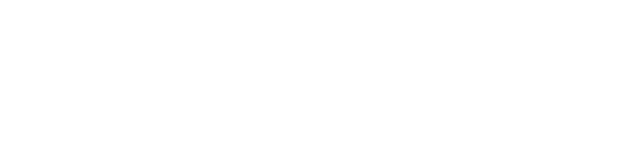
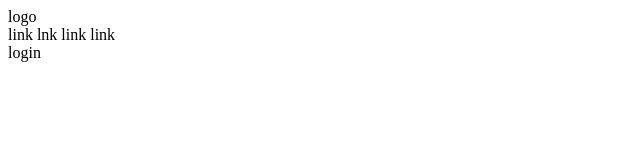
Before and after one commit to DarioEsposito89/htmlcss-struttura-discord, a plain HTML site: page index.html in a window 1280 px wide. Shown: the whole page, without its empty margins (0-640 px from the left). Drawn offline with Linux system fonts and the light colour scheme.

Commit message:
completato nav in header

```diff
--- a/index.html
+++ b/index.html
@@ -9,7 +9,19 @@
     <body>
         <header>
             <div class="header-container">
-
+                <nav>
+                    <div class="nav-container">
+                        <div class="logo">
+                            logo
+                        </div>
+                        <div class="secondo">
+                             link lnk link link
+                        </div>
+                        <div class="login">
+                            login
+                        </div>
+                    </div>
+                </nav>
             </div>
 
         </header>
```
